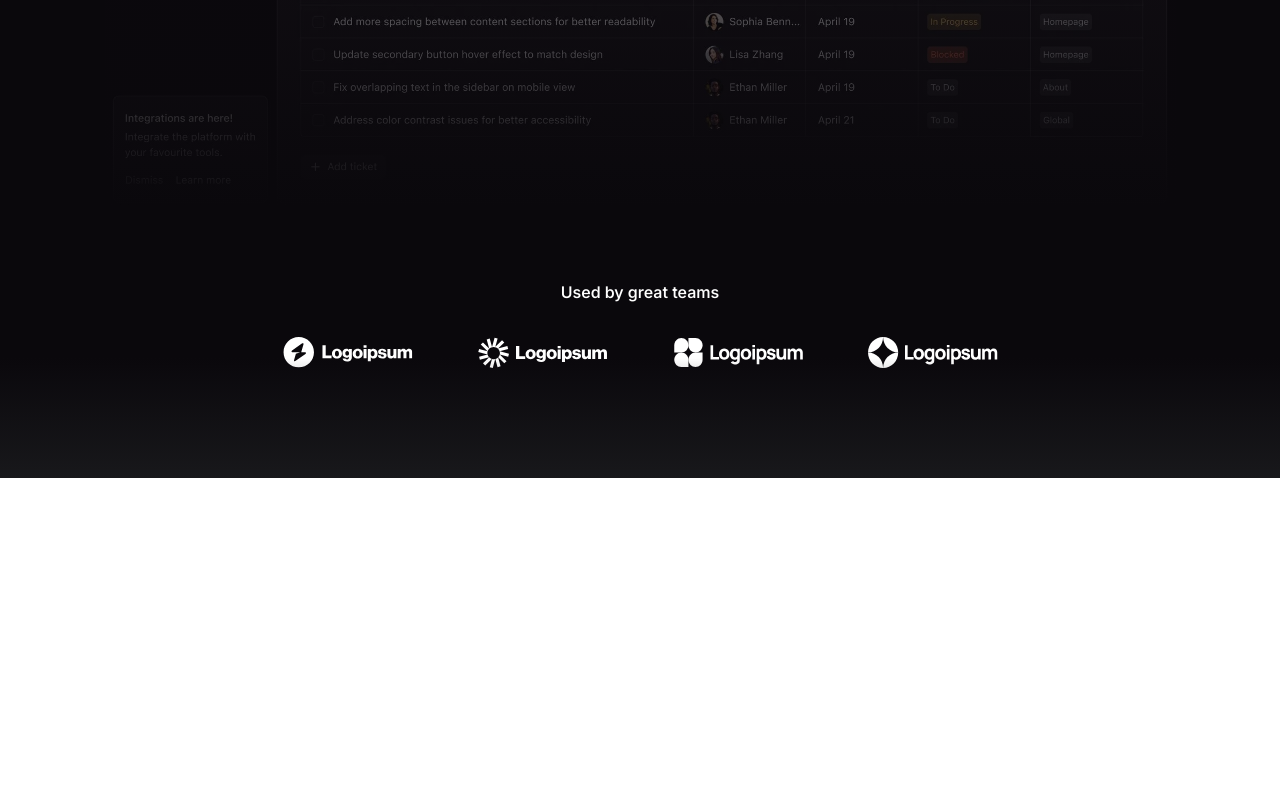
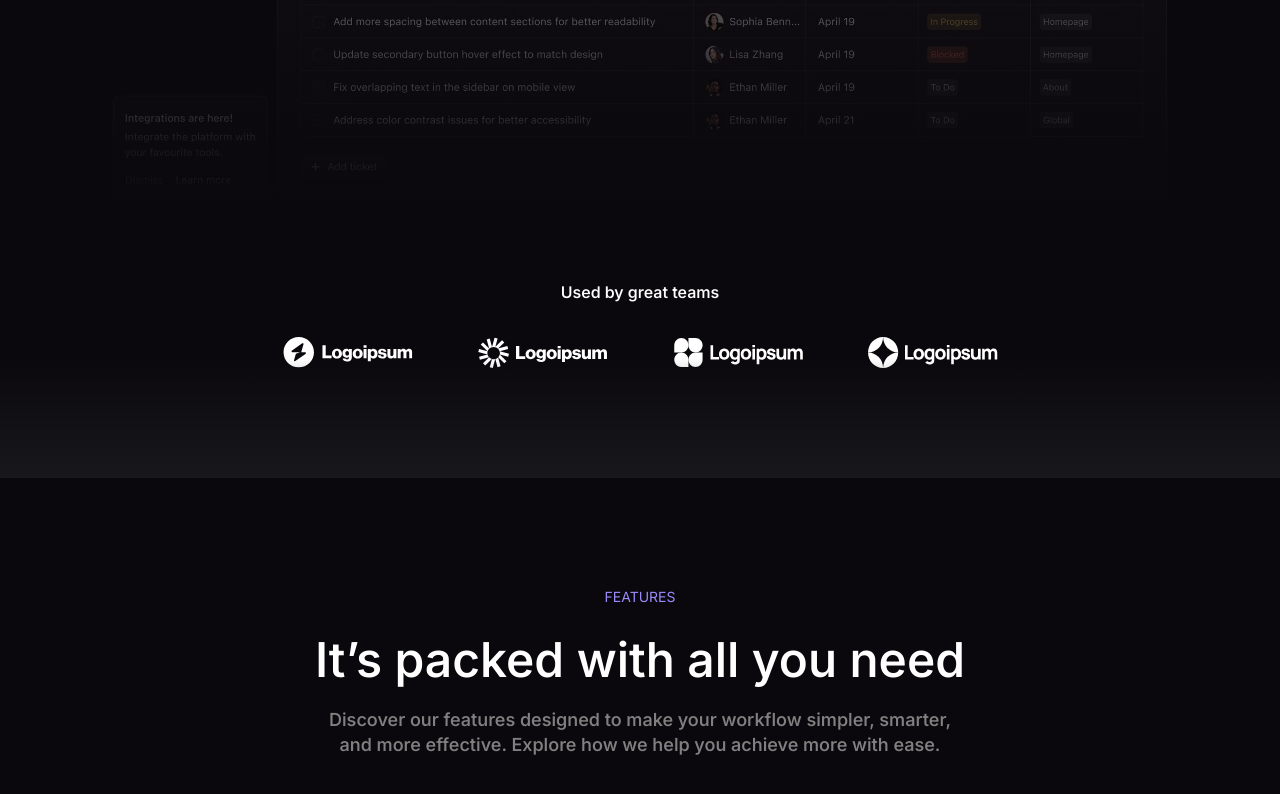
Before and after one commit to artyomagadzhanyan421/tech-product, a React (Vite) app: page / in a window 1280 px wide. Shown: the part 956-1750 px from the top of the page. Before the commit the page ends 1434 px from the top, so only its background shows below. Built offline with nearby package versions, Linux system fonts and the light colour scheme.

Commit message:
block commit

```diff
--- a/src/App.jsx
+++ b/src/App.jsx
@@ -3,12 +3,14 @@ import './App.css';
 // Components
 import Navbar from './components/Navbar';
 import Hero from './components/Hero';
+import Features from './components/Features';
 
 function App() {
   return (
     <div className="App">
       <Navbar />
       <Hero />
+      <Features />
     </div>
   )
 }
--- /dev/null
+++ b/src/components/Features.jsx
@@ -0,0 +1,18 @@
+import React from 'react';
+
+// CSS
+import "../styles/Features.css";
+
+function Features() {
+    return (
+        <div className='Block'>
+            <center><p className='subHead'>Features</p></center>
+            <center><p className="heading blockHeading">It’s packed with all you need</p></center>
+            <center>
+                <p className="desc blockDesc">Discover our features designed to make your workflow simpler, smarter, and more effective. Explore how we help you achieve more with ease.</p>
+            </center>
+        </div>
+    )
+}
+
+export default Features
--- /dev/null
+++ b/src/styles/Features.css
@@ -0,0 +1,3 @@
+.Block {
+    padding: 110px 25px;
+}
--- a/src/styles/Hero.css
+++ b/src/styles/Hero.css
@@ -24,6 +24,10 @@
     font-weight: 550;
 }
 
+.blockHeading {
+    font-size: 48px;
+}
+
 .desc {
     color: grey;
     font-weight: 550;
@@ -31,6 +35,10 @@
     font-size: 18px;
     line-height: 1.4em;
     margin: 18px 0px;
+}
+
+.blockDesc {
+    margin: 18px 0px 0px 0px;
 }
 
 .links {
```
